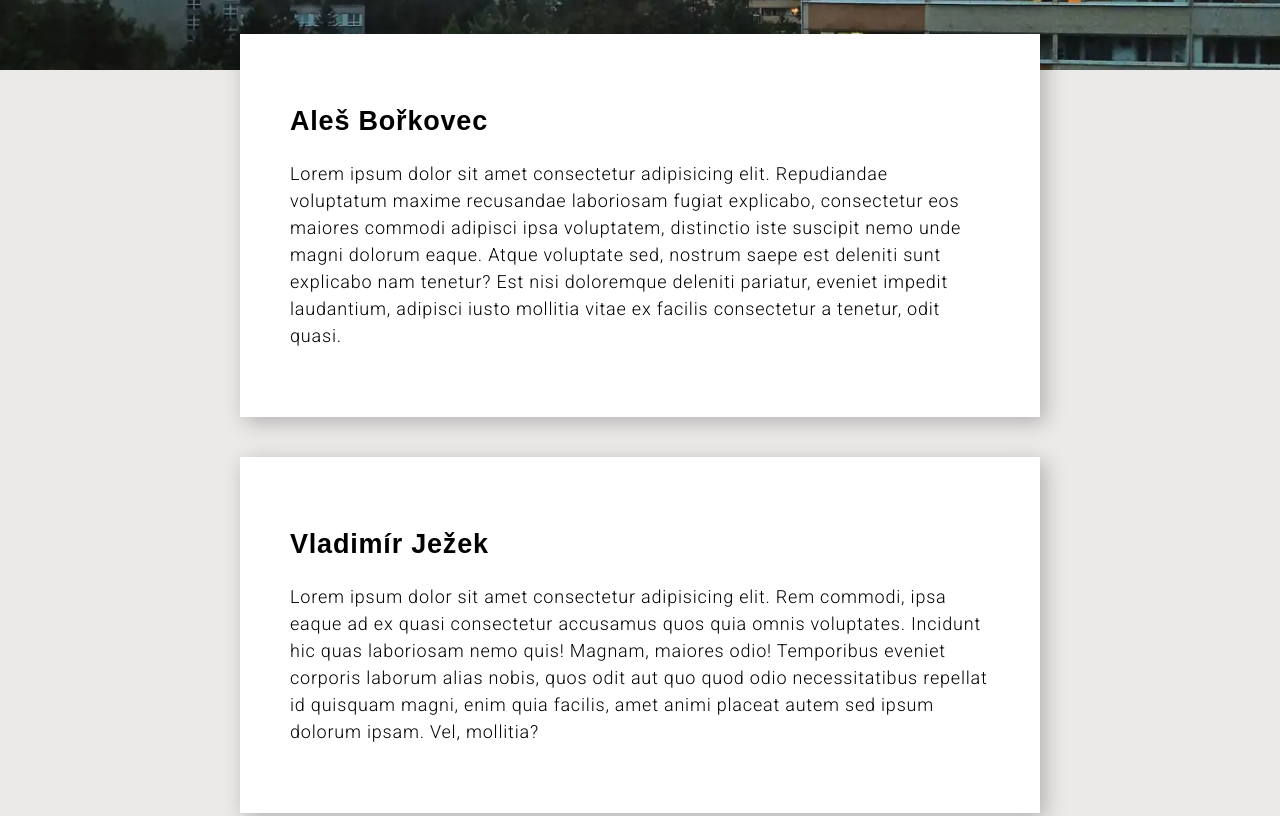
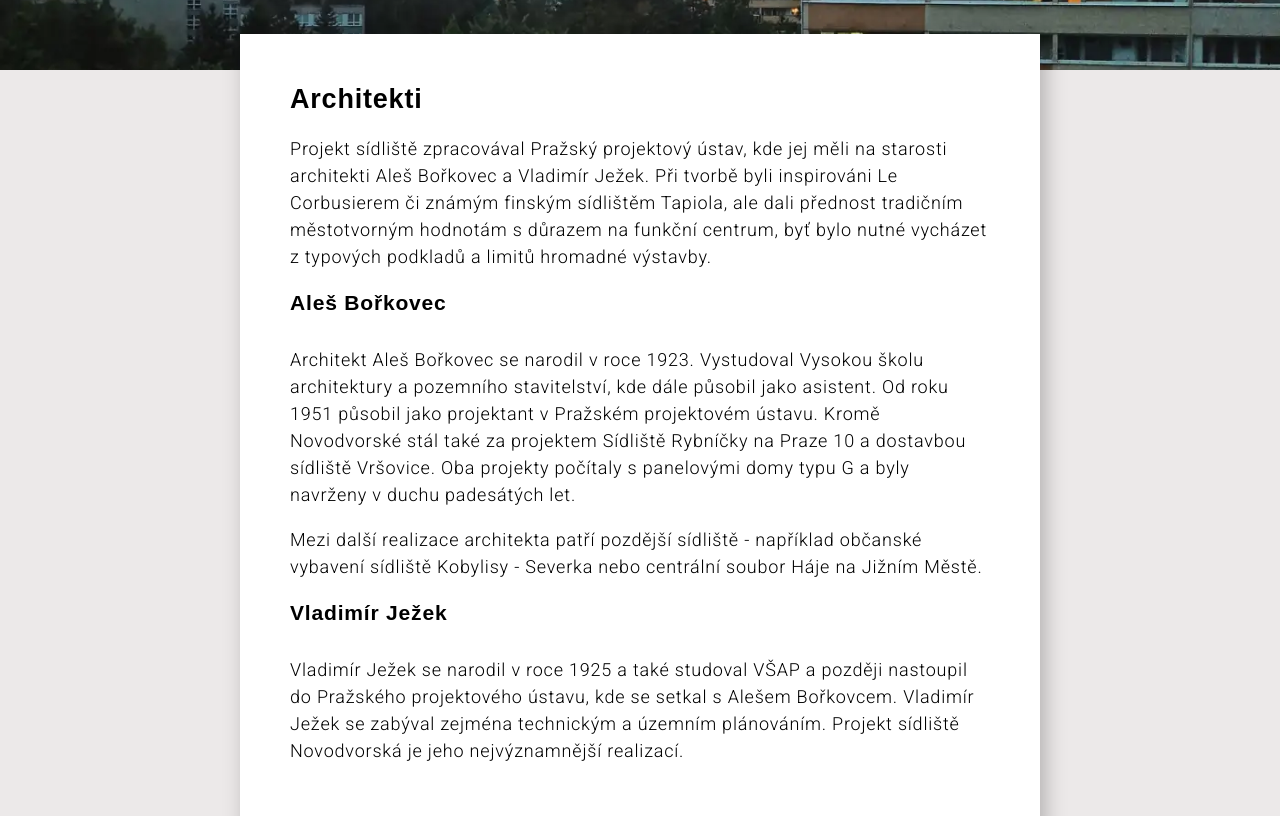
Before and after one commit to Veronique-in-chains/Zaverecny-projekt, an Eleventy site: page architekti.html in a window 1280 px wide. Shown: the part 380-1196 px from the top of the page. Built offline with nearby package versions, Linux system fonts and the light colour scheme; Eleventy itself is replaced by a stand-in of ours; files that its build step writes are made by us from their sources; a web font is replaced by a local one.

Commit message:
doplnění obsahu

```diff
--- a/_data/panelaky.json
+++ b/_data/panelaky.json
@@ -3,7 +3,8 @@
     "nazev": "T08B",
     "popis": "Soustava T08B byla revoluční – její širokorozponové panely umožnily vzdálenost nosných stěn 6 metrů, čímž vznikla příležitost pro větší variabilitu dispozic bytů a větší místnosti, než se stavěly do té doby. Typicky jsou v každém vchodu na každém patře tři byty – po stranách jsou vždy byty 3+1 (67 m2) a uprostřed mezi nimi je 1+1 (35 m2). Stejný typ paneláků můžeme v Praze znát například ze sídlišť Krč, Pankrác, Prosek, ale i Ďáblice, byť tak na první pohled nevypadají. Všech sedm dvanáctipodlažních paneláků v Jílovské ulici je konstruováno tak, že mají i prostřední byty – 1+1 lodžie. Stejně je tomu i u „příčných“ paneláků podél Novodvorské. Podélné paneláky na Novodvorské však jsou odlišné – prostřední byty lodžie nemají. Úplně specifický je „poslední“ panelák v Zálesí – ten nemá lodžie žádné, jen snížené parapety.",
     "popis2": "Konstrukční soustava T08B se používala od první poloviny šedesátých let. Tyto paneláky mají příčný nosný systém a podélně ztužující vnitřní stěny. Schodiště je vždy jednoramenné. Uvnitř nosné buňky byly použity nenosné příčky z lehkých materiálů. A co jsou ta úzká okna v osmých patrech všech paneláků? To jsou okna spojovacích chodeb. Každý vchod je v přízemí a v osmém patře propojen chodbou. Z této chodby jsou zároveň vchody do místnůstek, v nichž jsou komůrky připadající jednotlivým bytům.",
-    "foto": "cervanky.webp"
+    "foto": "cervanky.webp",
+    "foto2": "historicke_4.webp"
   },
   {
     "nazev": "T06B",
--- a/architekti.html
+++ b/architekti.html
@@ -6,28 +6,24 @@ foto: cervanky.webp
 
 <div class="box">
   <div class="box__text">
-    <h2>Aleš Bořkovec</h2>
+    <h2>
+      Architekti
+    </h2>
     <p>
-      Lorem ipsum dolor sit amet consectetur adipisicing elit. Repudiandae
-      voluptatum maxime recusandae laboriosam fugiat explicabo, consectetur eos
-      maiores commodi adipisci ipsa voluptatem, distinctio iste suscipit nemo
-      unde magni dolorum eaque. Atque voluptate sed, nostrum saepe est deleniti
-      sunt explicabo nam tenetur? Est nisi doloremque deleniti pariatur, eveniet
-      impedit laudantium, adipisci iusto mollitia vitae ex facilis consectetur a
-      tenetur, odit quasi.
+      Projekt sídliště zpracovával Pražský projektový ústav, kde jej měli na starosti architekti Aleš Bořkovec a Vladimír Ježek. Při tvorbě byli inspirováni Le Corbusierem či známým finským sídlištěm Tapiola, ale dali přednost tradičním městotvorným hodnotám s důrazem na funkční centrum, byť bylo nutné vycházet z typových podkladů a limitů hromadné výstavby.
+    </p>
+
+    <h3>Aleš Bořkovec</h3>
+    <p>
+      Architekt Aleš Bořkovec se narodil v roce 1923. Vystudoval Vysokou školu architektury a pozemního stavitelství, kde dále působil jako asistent. Od roku 1951 působil jako projektant v Pražském projektovém ústavu. Kromě Novodvorské stál také za projektem Sídliště Rybníčky na Praze 10 a dostavbou sídliště Vršovice. Oba projekty počítaly s panelovými domy typu G a byly navrženy v duchu padesátých let.
+    </p>
+    <p>
+      Mezi další realizace architekta patří pozdější sídliště  - například občanské vybavení sídliště Kobylisy - Severka nebo centrální soubor Háje na Jižním Městě.
+    </p>
+
+    <h3>Vladimír Ježek</h3>
+    <p>
+      Vladimír Ježek se narodil v roce 1925 a také studoval VŠAP a později nastoupil do Pražského projektového ústavu, kde se setkal s Alešem Bořkovcem. Vladimír Ježek se zabýval zejména technickým a územním plánováním. Projekt sídliště Novodvorská je jeho nejvýznamnější realizací.
     </p>
   </div>
 </div>
-<div class="box">
-  <div class="box__text">
-    <h2>Vladimír Ježek</h2>
-    <p>
-      Lorem ipsum dolor sit amet consectetur adipisicing elit. Rem commodi, ipsa
-      eaque ad ex quasi consectetur accusamus quos quia omnis voluptates.
-      Incidunt hic quas laboriosam nemo quis! Magnam, maiores odio! Temporibus
-      eveniet corporis laborum alias nobis, quos odit aut quo quod odio
-      necessitatibus repellat id quisquam magni, enim quia facilis, amet animi
-      placeat autem sed ipsum dolorum ipsam. Vel, mollitia?
-    </p>
-  </div>
-</div>
--- a/scss/_content.scss
+++ b/scss/_content.scss
@@ -19,19 +19,22 @@
     margin: 40px auto;
   }
   &__text {
-    padding: 50px;
-  }
+      padding: 50px;
+    }
   &__image {
     width: 100%;
     height: 300px;
     object-fit: cover;
-
+    padding: 0;
   }
   h2 {
+    margin: 0;
+    padding-bottom: 20px;
     font-family: variables.$font_header;
   }
   h3 {
     font-family: variables.$font_header;
+    padding-bottom: 10px;
   }
   h4 {
     font-family: variables.$font_header;
@@ -50,7 +53,6 @@
     }
   }
 }
-
 
 .box__flex {
   @media screen and (min-width: variables.$small_bp) {
--- a/scss/_header.scss
+++ b/scss/_header.scss
@@ -19,8 +19,8 @@
       color: variables.$c_contrast;
       text-align: left;
       font-size: 10vw;
-      margin: 13vw auto;
-      max-width: 300px;
+      margin: 15vw auto;
+      max-width: 250px;
       @media screen and (min-width: variables.$small_bp) {
         font-size: 6.5vw;
       }
@@ -32,7 +32,7 @@
       }
       @media screen and (min-width: variables.$large_bp) {
         margin: 13vw auto 0 26vw;
-
+        font-size: 5.5vw;
       }
     }
   }
```
Also changed, not shown: panelaky-pages.html (+7 -8 lines), css/style.css, 1 other file.
